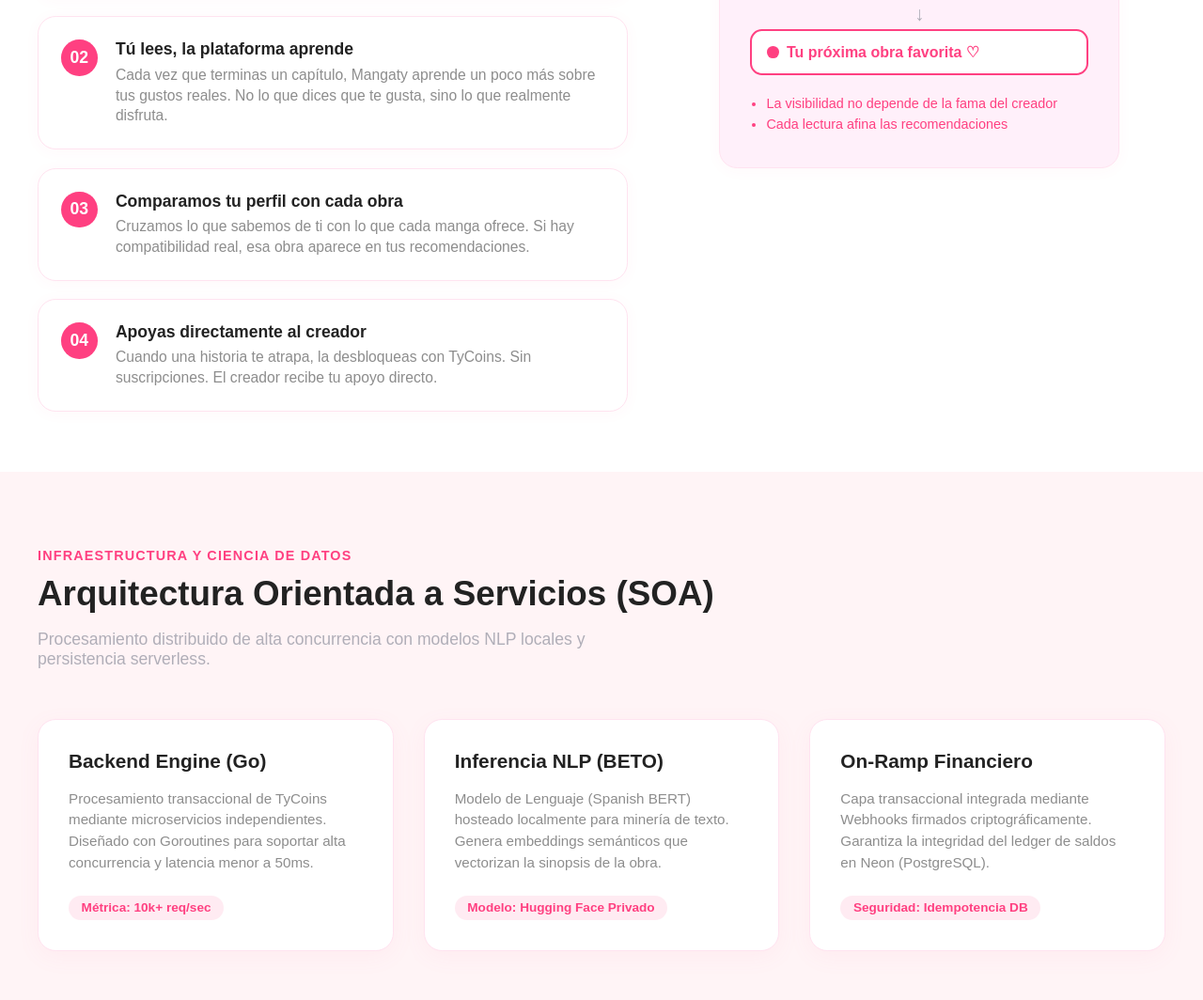
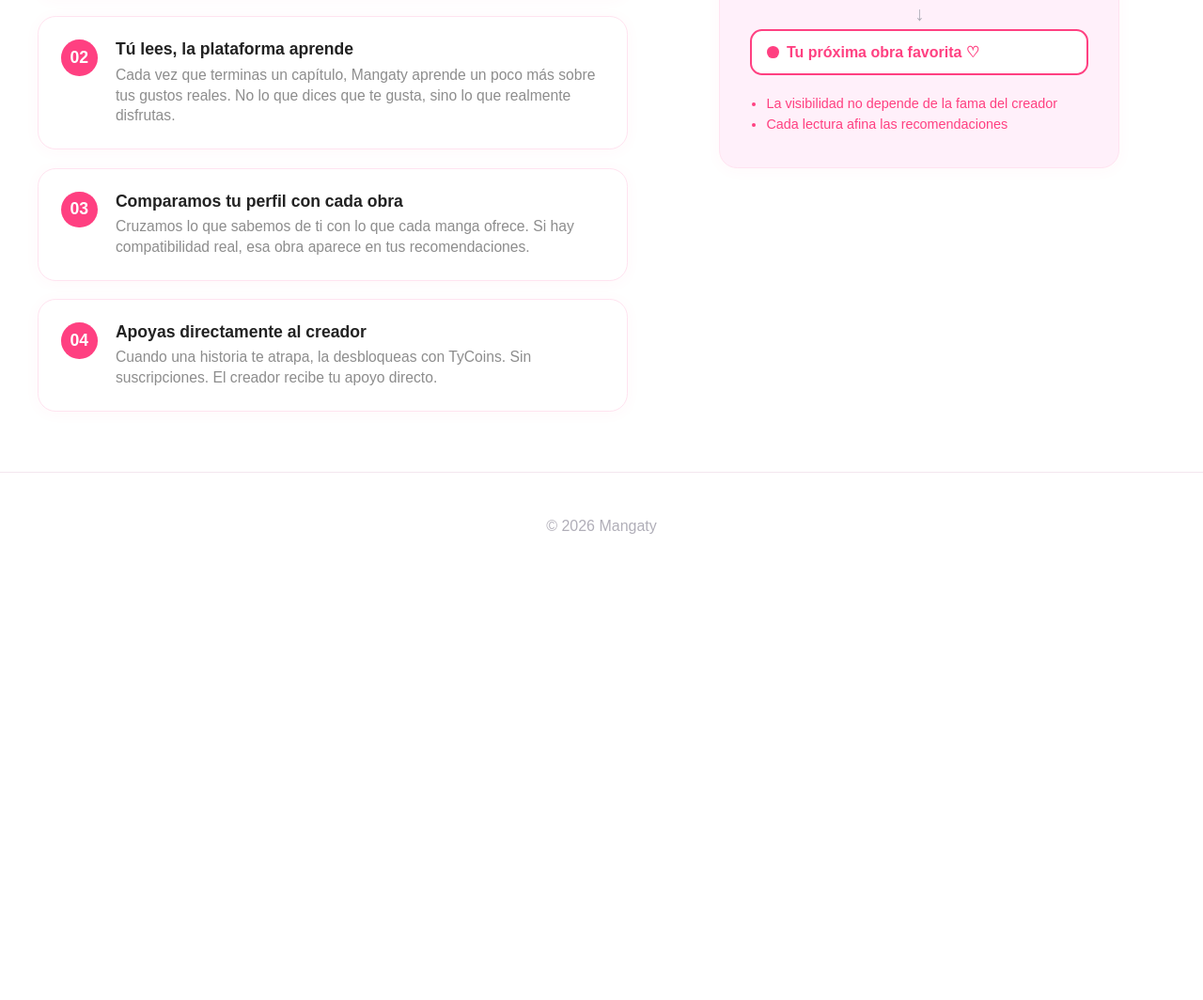
Before and after one commit to mariagrajales/Landing-Mangaty, a plain HTML site: page index.html in a window 1280 px wide. Shown: the part 1736-2800 px from the top of the page at 94% size. After the commit the page ends 2353 px from the top, so only its background shows below. Drawn offline with Linux system fonts and the light colour scheme.

Commit message:
cambios pequeños

```diff
--- a/index.html
+++ b/index.html
@@ -14,7 +14,6 @@
         <nav>
             <a href="#por-que">Por qué</a>
             <a href="#como-funciona">Cómo Funciona</a>
-            <a href="#arquitectura">Arquitectura SOA</a>
         </nav>
     </header>
 
@@ -24,8 +23,8 @@
             <h1>Tu talento merece ser <span class="highlight">pagado.</span><br>Tu curiosidad, <span class="highlight">recompensada.</span></h1>
             <p class="desc">La primera plataforma de cómics impulsada por IA que elimina las barreras entre creadores independientes y sus lectores. Monetiza desde el primer capítulo.</p>
             <div class="hero-buttons">
-                <a href="#como-funciona" class="btn-primary">Ver Motor de Recomendación</a>
-                <a href="#arquitectura" class="btn-secondary">Especificación Técnica SOA</a>
+                <a href="#como-funciona" class="btn-primary">Explorar Plataforma</a>
+                <a href="#por-que" class="btn-secondary">Conocer el Problema</a>
             </div>
         </section>
         <aside class="dashboard">
@@ -76,7 +75,7 @@
                         <div class="step-number">02</div>
                         <div class="step-content">
                             <strong>Tú lees, la plataforma aprende</strong>
-                            <p>Cada vez que terminas un capítulo, Mangaty aprende un poco más sobre tus gustos reales. No lo que dices que te gusta, sino lo que realmente disfruta.</p>
+                            <p>Cada vez que terminas un capítulo, Mangaty aprende un poco más sobre tus gustos reales. No lo que dices que te gusta, sino lo que realmente disfrutas.</p>
                         </div>
                     </div>
                     <div class="how-works-step">
@@ -122,34 +121,6 @@
         </div>
     </section>
 
-    <section class="tech-architecture-section" id="arquitectura">
-        <div class="tech-container">
-            <span class="tech-label">INFRAESTRUCTURA Y CIENCIA DE DATOS</span>
-            <h2>Arquitectura Orientada a Servicios (SOA)</h2>
-            <p class="tech-subtitle">Procesamiento distribuido de alta concurrencia con modelos NLP locales y persistencia serverless.</p>
-
-            <div class="tech-grid">
-                <div class="tech-card">
-                    <h3>Backend Engine (Go)</h3>
-                    <p>Procesamiento transaccional de TyCoins mediante microservicios independientes. Diseñado con Goroutines para soportar alta concurrencia y latencia menor a 50ms.</p>
-                    <span class="tech-metric">Métrica: 10k+ req/sec</span>
-                </div>
-
-                <div class="tech-card">
-                    <h3>Inferencia NLP (BETO)</h3>
-                    <p>Modelo de Lenguaje (Spanish BERT) hosteado localmente para minería de texto. Genera embeddings semánticos que vectorizan la sinopsis de la obra.</p>
-                    <span class="tech-metric">Modelo: Hugging Face Privado</span>
-                </div>
-
-                <div class="tech-card">
-                    <h3>On-Ramp Financiero</h3>
-                    <p>Capa transaccional integrada mediante Webhooks firmados criptográficamente. Garantiza la integridad del ledger de saldos en Neon (PostgreSQL).</p>
-                    <span class="tech-metric">Seguridad: Idempotencia DB</span>
-                </div>
-            </div>
-        </div>
-    </section>
-
     <footer class="footer">
         <p>&copy; 2026 Mangaty</p>
     </footer>
```
